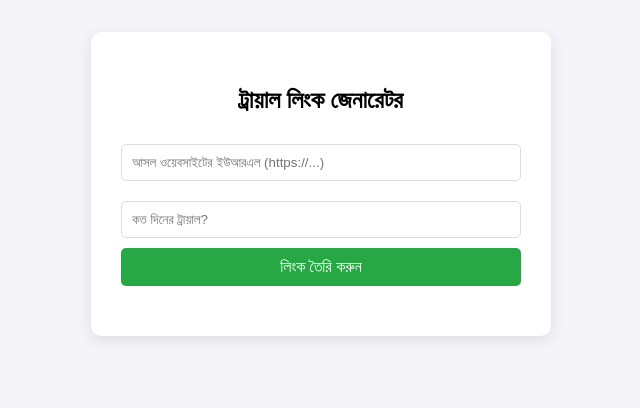
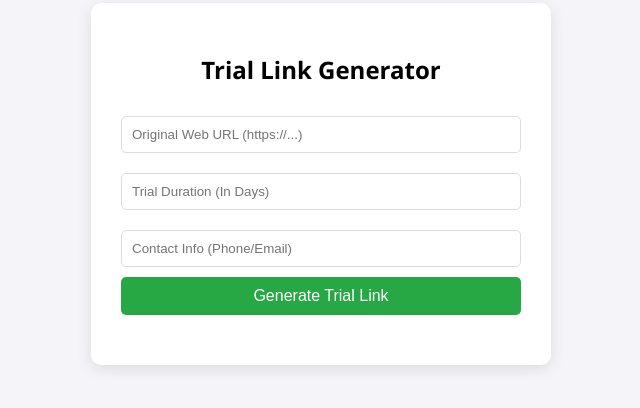
Before and after one commit to mshafat/proxylayerfprtrial, a website: page index.html in a window 1280 px wide. Shown: the part 216-624 px from the top of the page, without its empty margins (319-959 px from the left). Drawn offline with Linux system fonts and the light colour scheme.

Commit message:
Update index.html
English version

```diff
--- a/index.html
+++ b/index.html
@@ -1,18 +1,22 @@
 <!DOCTYPE html>
-<html lang="bn">
+<html lang="en">
 <head>
     <meta charset="UTF-8">
     <meta name="viewport" content="width=device-width, initial-scale=1.0">
-    <title>Web App Trial Link Generator</title>
+    <title>Web App Trial Link Generator v1.1</title>
     <link rel="stylesheet" href="style.css">
 </head>
 <body>
     <div class="container">
-        <h2>ট্রায়াল লিংক জেনারেটর</h2>
+        <h2>Trial Link Generator</h2>
         <div class="form-group">
-            <input type="text" id="targetUrl" placeholder="আসল ওয়েবসাইটের ইউআরএল (https://...) ">
-            <input type="number" id="days" placeholder="কত দিনের ট্রায়াল?">
-            <button onclick="generateLink()">লিংক তৈরি করুন</button>
+            <input type="text" id="targetUrl" placeholder="Original Web URL (https://...)">
+            <input type="number" id="days" placeholder="Trial Duration (In Days)">
+
+            <!-- Contact fields to show after expiry -->
+            <input type="text" id="contactInfo" placeholder="Contact Info (Phone/Email)">
+
+            <button onclick="generateLink()">Generate Trial Link</button>
         </div>
         <div id="result"></div>
     </div>
```
